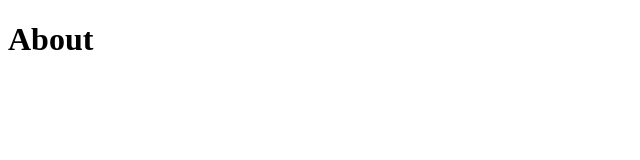
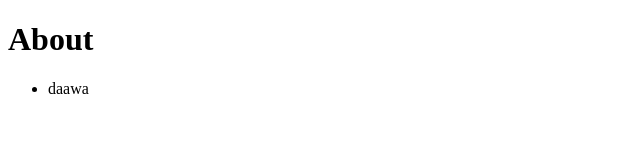
Before and after one commit to yohannesaccrus/squash-test2, a plain HTML site: page about.html in a window 1280 px wide. Shown: the full height of the page, 0-640 px from the left. Drawn offline with Linux system fonts and the light colour scheme.

Commit message:
Added ul

```diff
--- a/about.html
+++ b/about.html
@@ -8,5 +8,8 @@
 </head>
 <body>
 	<h1>About</h1>
+	<ul>
+		<li>daawa</li>
+	</ul>
 </body>
 </html>
```
